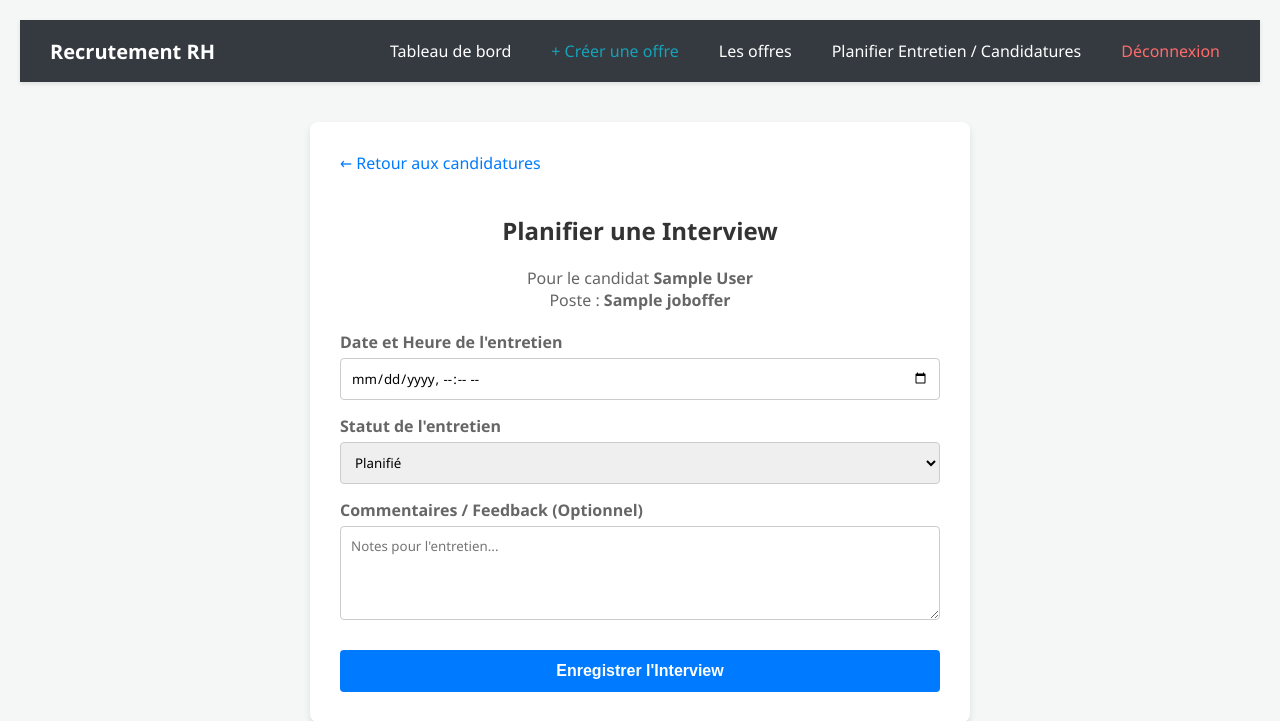
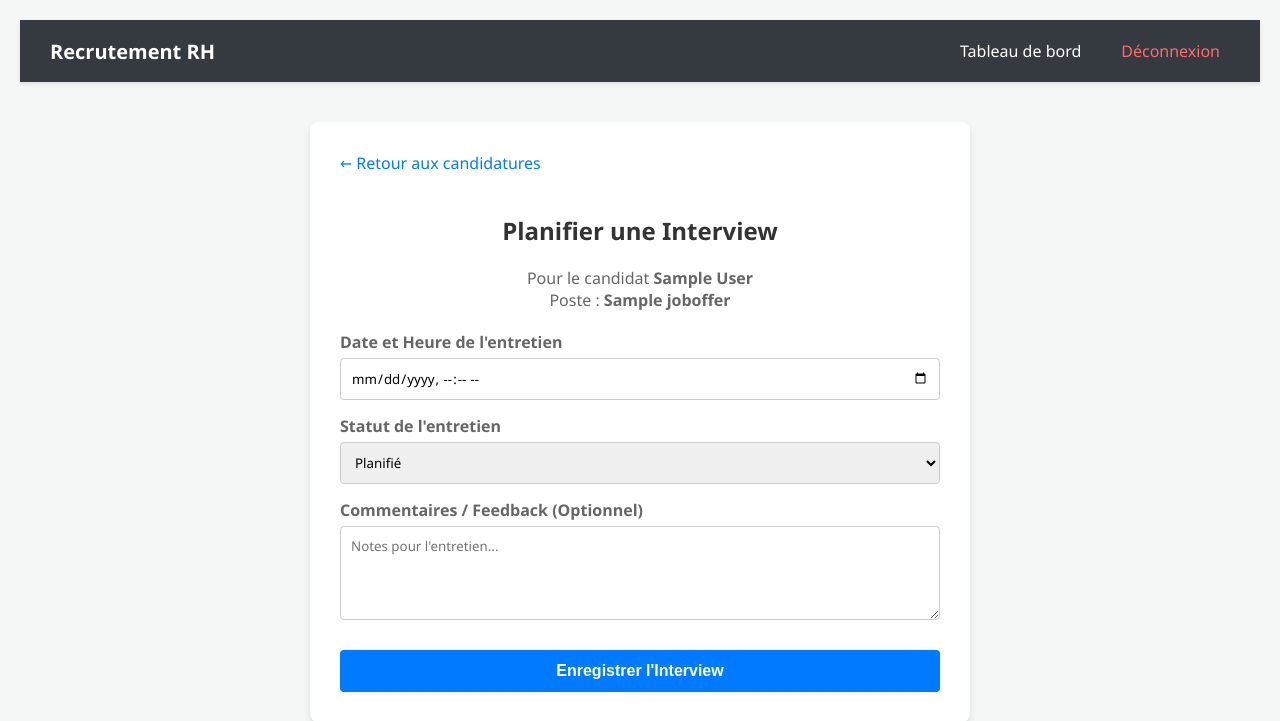
Before and after one commit to Rabenarivo/RHSI, a Django app: page /interviews/create_interview/1/ in a window 1280 px wide. Shown: the top 721 px of the page. Run offline with Django 5.2, Linux system fonts and the light colour scheme; tables that the repository leaves empty hold one stand-in row (values such as "Sample post").

Commit message:
Add role-based navbar navigation
Implement role-based navigation in the navbar to display different links for recruiters and candidates. Store account_type in the session to enable conditional rendering of navigation items based on user role.

```diff
--- a/recrutement_accounts/templates/navbar.html
+++ b/recrutement_accounts/templates/navbar.html
@@ -5,10 +5,14 @@
     <div style="display: flex; gap: 20px; align-items: center;">
         <a href="{% url 'recrutement_accounts:dashboard' %}" style="color: white; text-decoration: none; padding: 5px 10px; border-radius: 4px; transition: background 0.2s;" onmouseover="this.style.background='#495057'" onmouseout="this.style.background='transparent'">Tableau de bord</a>
 
-        <!-- Liens pratiques -->
-        <a href="{% url 'recrutement_jobs:create_job_offer' %}" style="color: #17a2b8; text-decoration: none; padding: 5px 10px; border-radius: 4px; transition: background 0.2s;" onmouseover="this.style.background='#495057'" onmouseout="this.style.background='transparent'">+ Créer une offre</a>
-        <a href="{% url 'recrutement_jobs:list_job_offer' %}" style="color: white; text-decoration: none; padding: 5px 10px; border-radius: 4px; transition: background 0.2s;" onmouseover="this.style.background='#495057'" onmouseout="this.style.background='transparent'">Les offres</a>
-        <a href="{% url 'recrutement_interviews:application_filter' %}" style="color: white; text-decoration: none; padding: 5px 10px; border-radius: 4px; transition: background 0.2s;" onmouseover="this.style.background='#495057'" onmouseout="this.style.background='transparent'">Planifier Entretien / Candidatures</a>
+        <!-- Liens spécifiques selon le rôle -->
+        {% if request.session.account_type == 'recruteur' %}
+            <a href="{% url 'recrutement_jobs:create_job_offer' %}" style="color: #17a2b8; text-decoration: none; padding: 5px 10px; border-radius: 4px; transition: background 0.2s;" onmouseover="this.style.background='#495057'" onmouseout="this.style.background='transparent'">+ Créer une offre</a>
+            <a href="{% url 'recrutement_jobs:list_job_offer' %}" style="color: white; text-decoration: none; padding: 5px 10px; border-radius: 4px; transition: background 0.2s;" onmouseover="this.style.background='#495057'" onmouseout="this.style.background='transparent'">Les offres</a>
+            <a href="{% url 'recrutement_interviews:application_filter' %}" style="color: white; text-decoration: none; padding: 5px 10px; border-radius: 4px; transition: background 0.2s;" onmouseover="this.style.background='#495057'" onmouseout="this.style.background='transparent'">Planifier Entretien / Candidatures</a>
+        {% elif request.session.account_type == 'candidat' %}
+            <a href="{% url 'recrutement_interviews:list_interview_candidate' %}" style="color: white; text-decoration: none; padding: 5px 10px; border-radius: 4px; transition: background 0.2s;" onmouseover="this.style.background='#495057'" onmouseout="this.style.background='transparent'">Mes Entretiens</a>
+        {% endif %}
 
         <a href="{% url 'recrutement_accounts:logout' %}" style="color: #ff6b6b; text-decoration: none; padding: 5px 10px; border-radius: 4px; transition: background 0.2s;" onmouseover="this.style.background='#495057'" onmouseout="this.style.background='transparent'">Déconnexion</a>
     </div>
--- a/recrutement_accounts/views.py
+++ b/recrutement_accounts/views.py
@@ -75,6 +75,8 @@ def dashboard(request):
         else:
             account_type = 'candidat'
 
+    request.session['account_type'] = account_type
+
     if account_type == 'admin':
         recent_actions = LogEntry.objects.all().select_related('content_type', 'user').order_by('-action_time')[:15]
         return render(request, 'recrutement_accounts/home_admin.html', {'recent_actions': recent_actions})
```
